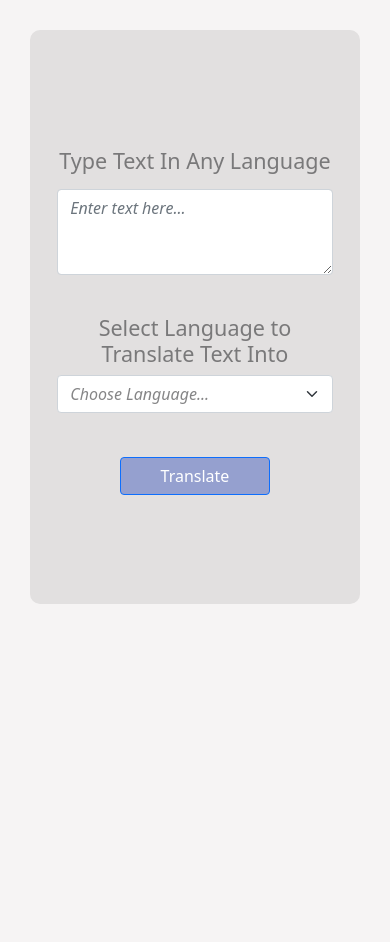
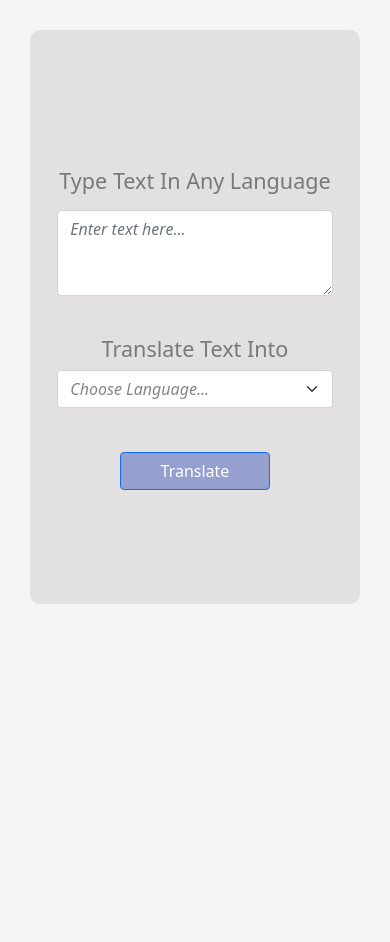
Before and after one commit to byron42/django-translator, a Django app: page / in a window 390 px wide. Shown: the part 71-1013 px from the top of the page. After the commit the page ends 675 px from the top, so only its background shows below. Run offline with Django 4.2, Linux system fonts and the light colour scheme.

Commit message:
Think I have responsive done here

```diff
--- a/translator_app/static/Translator/site.css
+++ b/translator_app/static/Translator/site.css
@@ -77,9 +77,9 @@ select {
     .content-height {
         min-height: 68vh !important;
         /* max-height: 50vh !important; */
-        margin-bottom: 40vh !important;
-        padding-top: 20px;
-        /* padding-bottom: 30px !important; */
+        margin-bottom: 35vh !important;
+        padding-top: 35px;
+        padding-bottom: 30px;
         overflow: auto;
       }
 }
--- a/translator_app/templates/home.html
+++ b/translator_app/templates/home.html
@@ -34,9 +34,8 @@
                 <textarea name="text" class="form-control gray" id="exampleFormControlTextarea1" rows="3" placeholder="Enter text here..." required></textarea>
             </div>
                 <br>
-                <h4>Select Language to Translate Text Into</h4>
+                <h4>Translate Text Into</h4>
                 <select name="lang" class="form-select gray" alt-label="Default select example" data-size="5" required>
-
                     <option value=""  hidden selected disabled>Choose Language...</option>
                     <option value="af">Afrikaans</option>
                     <option value="ar">Arabic</option>
@@ -52,7 +51,6 @@
                     <option value="ja">Japanese</option>
                     <option value="es">Spanish</option>
                 </select>
-
                 <br>
                 <button type="submit" class="btn btn-primary btn-bg">Translate</button>
             </div>
```
